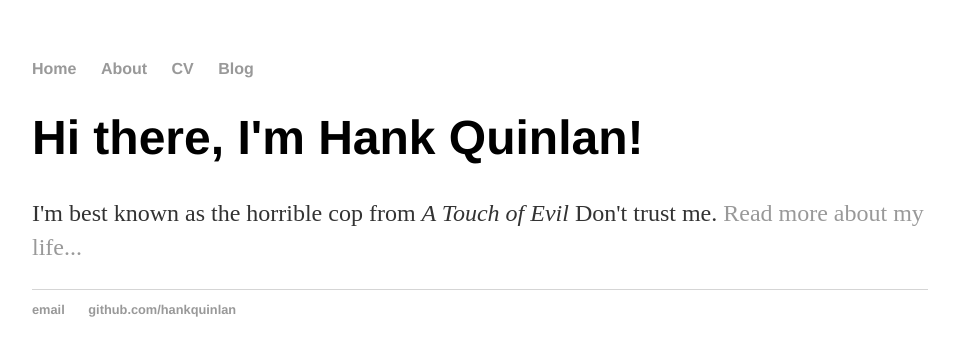
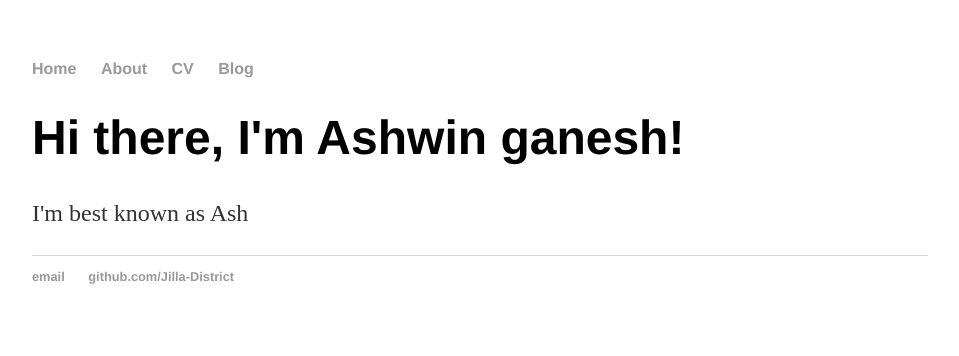
Before and after one commit to Jilla-District/ashwinganesh.github.io, a Jekyll site: the page built from index.html, in a window 1280 px wide. Shown: the top 356 px of the page, without its empty margins (160-1119 px from the left). Built offline with Jekyll 4.4.1, drawn with Linux system fonts in a browser that asks for light colours.

Commit message:
Update index.html

```diff
--- a/index.html
+++ b/index.html
@@ -1,29 +1,8 @@
-<!DOCTYPE html>
-<html>
-	<head>
-		<title>Ashwin Ganesh, Striving to perfection</title>
-		<link rel="stylesheet" type="text/css" href="/css/main.css">
-	</head>
-	<body>
-		<nav>
-    		<ul>
-        		<li><a href="/">Home</a></li>
-	        	<li><a href="/about">About</a></li>
-        		<li><a href="/cv">CV</a></li>
-        		<li><a href="/blog">Blog</a></li>
-    		</ul>
-		</nav>
-		<div class="container">
-    		<div class="blurb">
-        		<h1>Hi there, I'm Hank Quinlan!</h1>
-				<p>I'm best known as the horrible cop from <em>A Touch of Evil</em> Don't trust me. <a href="/about">Read more about my life...</a></p>
-    		</div><!-- /.blurb -->
-		</div><!-- /.container -->
-		<footer>
-    		<ul>
-        		<li><a href="mailto:hankquinlanhub@gmail.com">email</a></li>
-        		<li><a href="https://github.com/hankquinlan">github.com/hankquinlan</a></li>
-			</ul>
-		</footer>
-	</body>
-</html>
+---
+layout: default
+title: Ashwin Ganesh, Striving to perfection
+---
+<div class="blurb">
+	<h1>Hi there, I'm Ashwin ganesh!</h1>
+	<p>I'm best known as Ash</a></p>
+</div><!-- /.blurb -->
```
